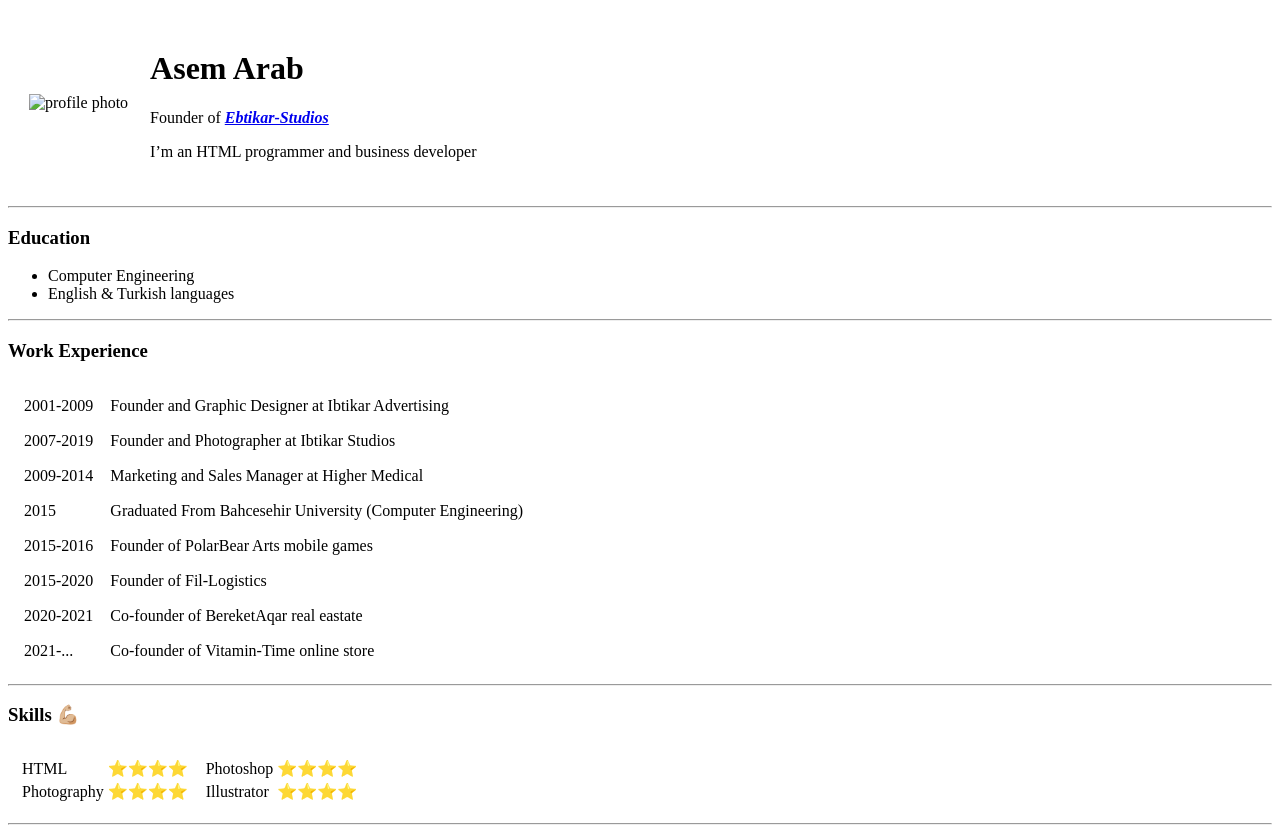
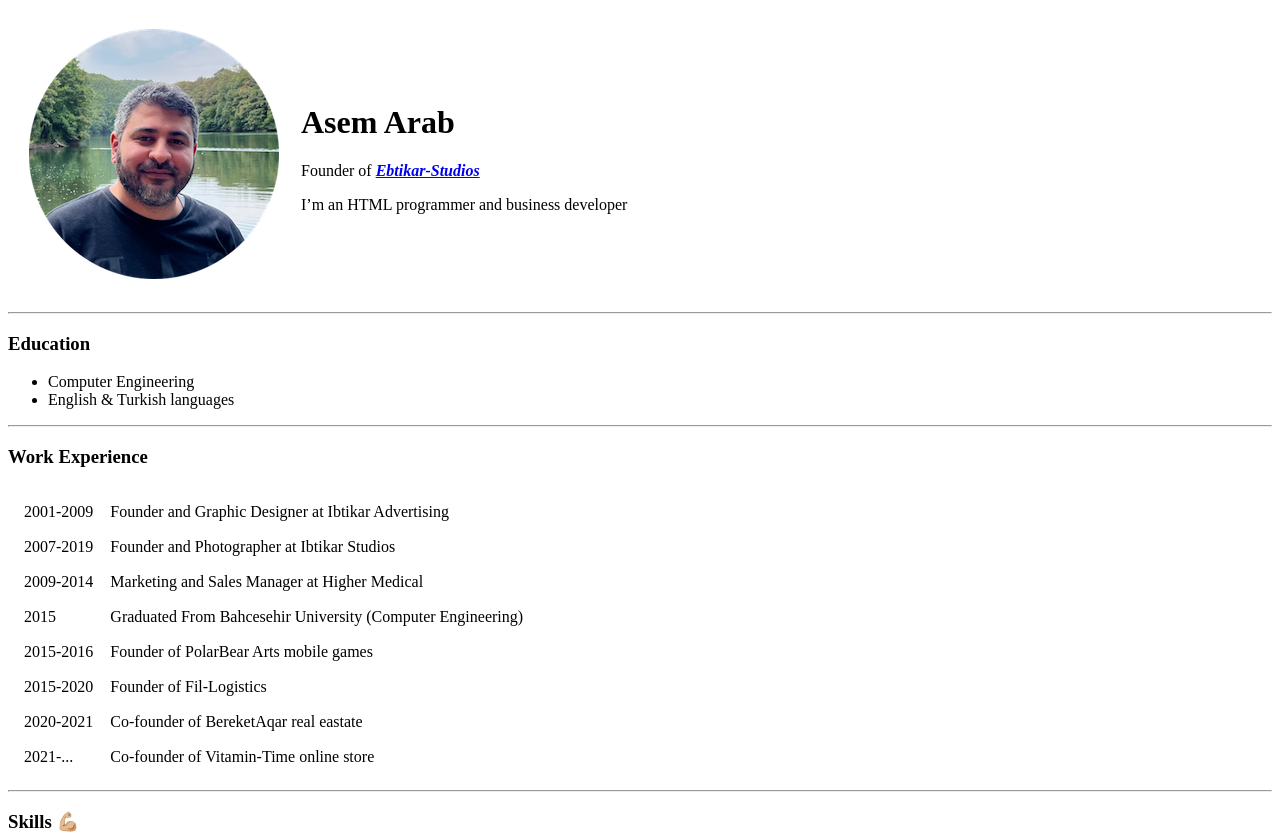
Before and after one commit to asimarab/cv, a plain HTML site: page index.html in a window 1280 px wide. Shown: the top 836 px of the page. Drawn offline with Linux system fonts and the light colour scheme.

Commit message:
Update index.html

```diff
--- a/index.html
+++ b/index.html
@@ -9,7 +9,7 @@
 <body>
   <table cellspacing="20">
     <tr>
-      <td><img src="images/Asem.png" alt="profile photo"></td>
+      <td><img src="Asem.png" alt="profile photo"></td>
       <td>
         <h1><strong>Asem Arab</strong></h1>
         <p>Founder of <a href="https://www.shutterstock.com/g/ebtikar"><em><strong>Ebtikar-Studios</strong></em></a></p>
```
